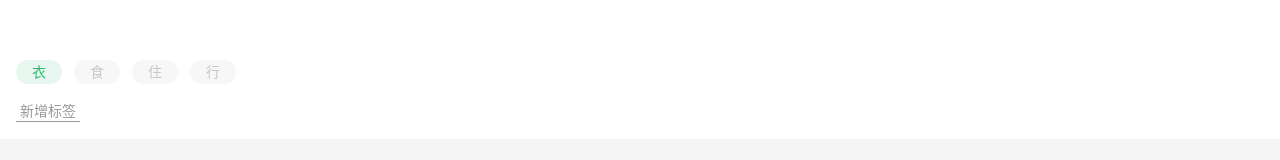
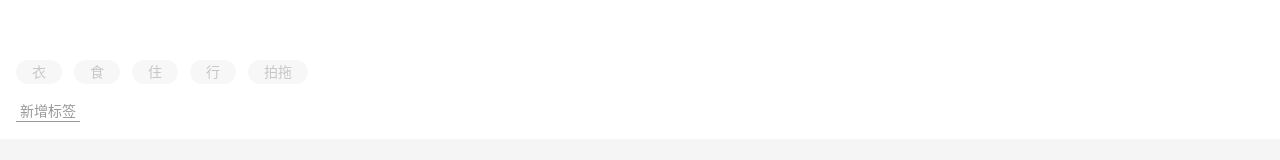
Before and after one commit to isCCcc/blanche-account-website, a Vue app: page /#/money in a window 1280 px wide. Shown: the part 106-266 px from the top of the page. Built offline with nearby package versions, Linux system fonts and the light colour scheme.

Commit message:
基本完成 Tags 组件的代码编程

```diff
--- a/src/components/Money/Tags.vue
+++ b/src/components/Money/Tags.vue
@@ -1,25 +1,61 @@
 <template>
   <div class="tags">
     <div class="new">
-      <button>新增标签</button>
+      <button @click="createTag">新增标签</button>
     </div>
     <ul class="current">
-      <li class="selected">衣</li>
-      <li>食</li>
-      <li>住</li>
-      <li>行</li>
+      <li v-for="tag in dataSource" :key="tag"
+          :class="{selected:selectedTags.indexOf(tag)>=0}"
+          @click="toggle(tag)">{{ tag }}
+      </li>
     </ul>
   </div>
 </template>
 
 <script lang="ts">
-export default {
-  name: 'Tags'
-};
+import Vue from 'vue';
+import {Component, Prop} from 'vue-property-decorator';
+
+@Component
+export default class Tags extends Vue {
+  @Prop() readonly dataSource: string[] | undefined;
+  selectedTags: string[] = [];
+
+  // 点击标签
+  toggle(tag: string) {
+    const index = this.selectedTags.indexOf(tag);
+    if (index >= 0) {
+      // 从 selectedTags 里删除标签
+      this.selectedTags.splice(index, 1);
+    } else {
+      // 将 tag 添加到 selectedTags 里面
+      this.selectedTags.push(tag);
+    }
+  }
+
+  // 新增标签
+  createTag() {
+    const name = window.prompt('请输入标签名称');
+    if (name === '') {
+      window.alert('标签名不可为空');
+    } else {
+      if (this.dataSource) {
+        if (this.dataSource.indexOf(name!) >= 0)
+          window.alert('该标签已存在');
+        else
+          this.$emit('update:dataSource', [...this.dataSource, name]);
+      } else {
+        this.$emit('update:dataSource', [name]);
+      }
+
+    }
+  }
+}
 </script>
 
 <style lang="scss" scoped>
 @import "~@/assets/style/helper.scss";
+
 .tags {
   font-size: 14px;
   padding: 16px;
--- a/src/views/Money.vue
+++ b/src/views/Money.vue
@@ -4,7 +4,7 @@
     <NumberPad/>
     <Type/>
     <Notes/>
-    <Tags/>
+    <Tags :data-source.sync="dataSource"/>
 
   </Layout>
 </template>
@@ -17,7 +17,12 @@ import NumberPad from '@/components/Money/NumberPad.vue';
 
 export default {
   name: 'Money',
-  components: {NumberPad, Type, Notes, Tags}
+  components: {NumberPad, Type, Notes, Tags},
+  data(){
+    return {
+      dataSource:['衣','食','住','行','拍拖']
+    }
+  }
 };
 </script>
 
```
